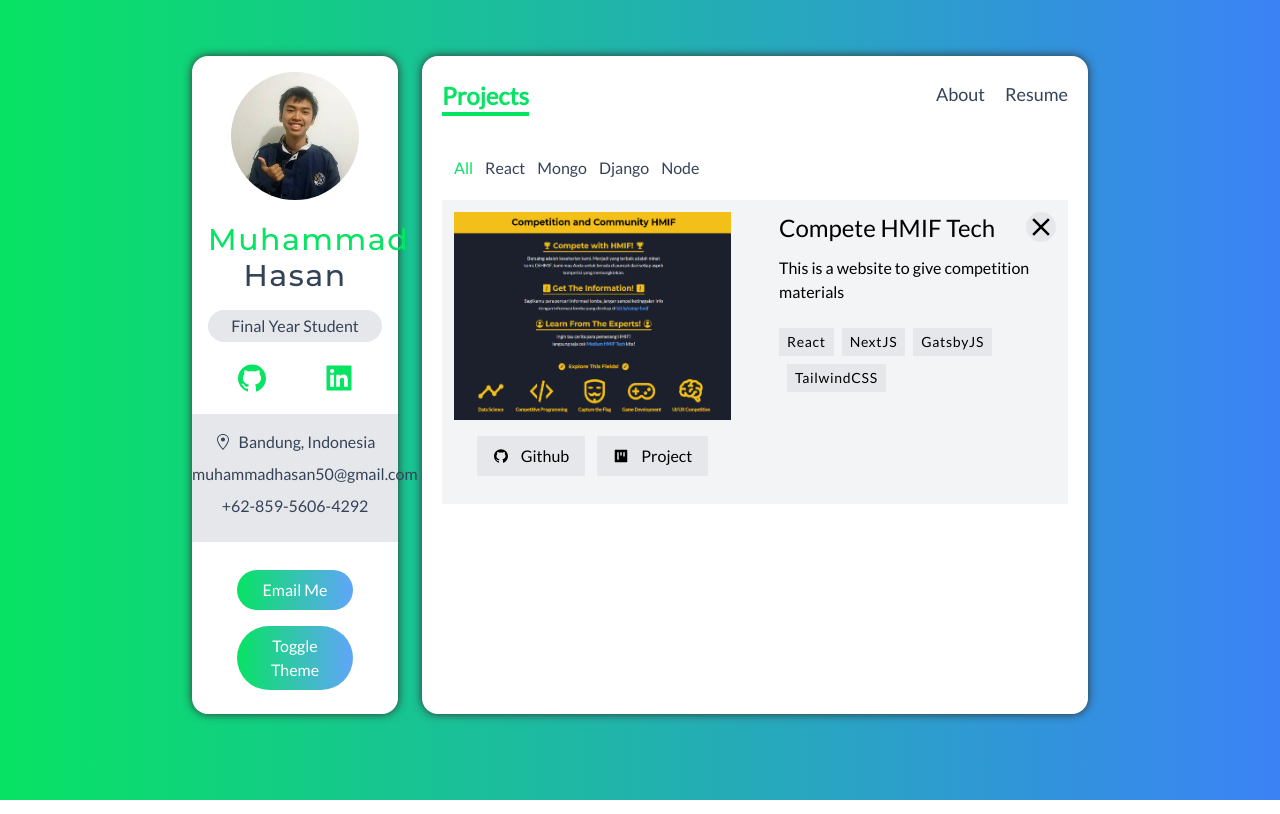
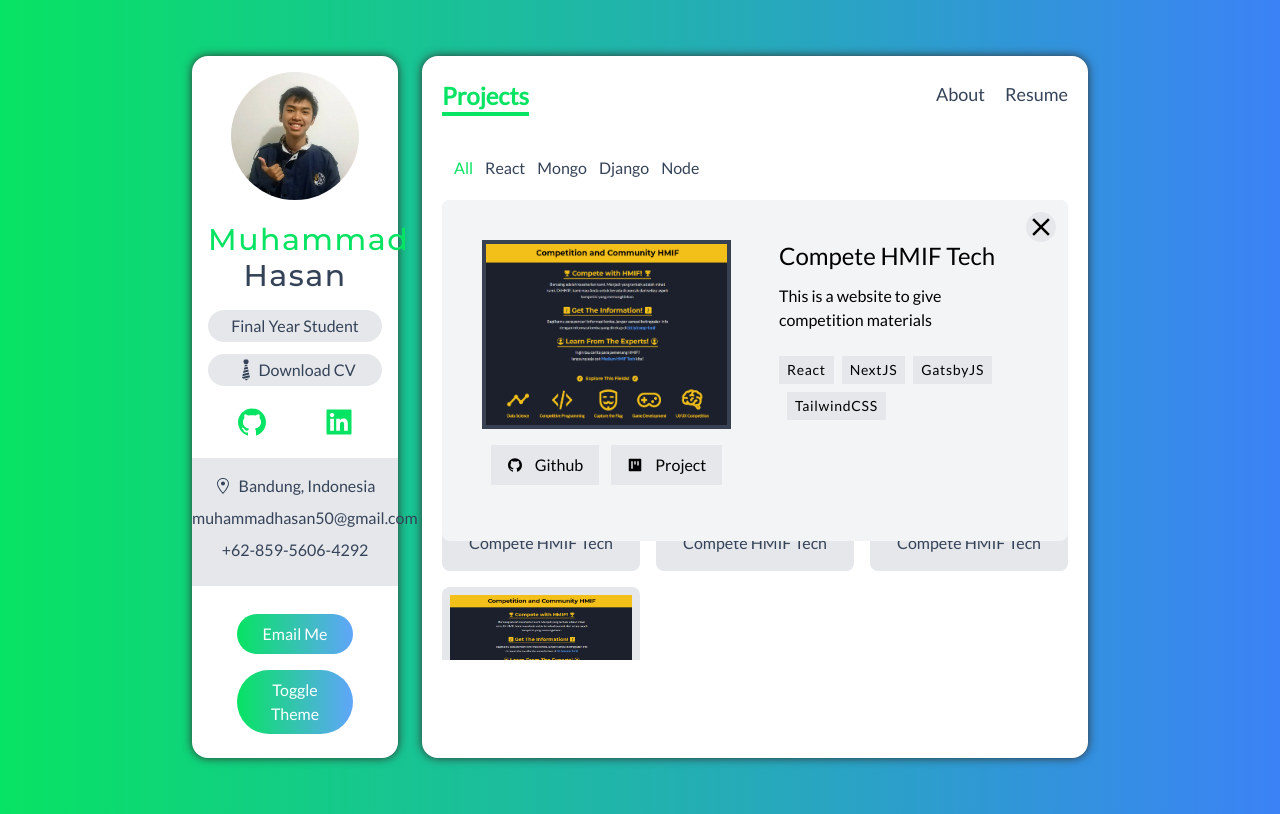
Before and after one commit to muhammadhasan01/portofolio, a Next.js app: page /projects in a window 1280 px wide. Both pictures are taken after a click on the picture 541 px from the left and 268 px from the top of the page. Built offline with nearby package versions, Linux system fonts and the light colour scheme.

Commit message:
refactor: bug fixes and add additional feature

```diff
--- a/components/ProjectCard.tsx
+++ b/components/ProjectCard.tsx
@@ -8,14 +8,17 @@ import Image from 'next/image';
 import { fadeInUp, stagger } from '../animations';
 
 const ProjectCard: FunctionComponent<{
-  project: IProject
+  project: IProject,
+  showDetail: number | null,
+  setShowDetail: (id: number | null) => void
 }> = ({
         project: {
-          name, category, deployedUrl,
+          id, name, category, deployedUrl,
           githubUrl, imagePath, description, keyTechs,
         },
+        showDetail,
+        setShowDetail,
       }) => {
-  const [showDetail, setShowDetail] = useState<boolean>(false);
 
   return (
     <div>
@@ -23,7 +26,7 @@ const ProjectCard: FunctionComponent<{
         src={imagePath}
         alt={name}
         className='cursor-pointer'
-        onClick={() => setShowDetail(true)}
+        onClick={() => setShowDetail(id)}
         width='300'
         height='200'
         layout='responsive'
@@ -31,12 +34,12 @@ const ProjectCard: FunctionComponent<{
       />
       <p className='my-2 text-center'>{name}</p>
       {
-        showDetail &&
+        showDetail === id &&
         <div className='grid md:grid-cols-2 absolute top-0 left-0 z-10
-          h-auto w-full gap-x-12 text-black bg-gray-100 dark:text-white dark:bg-dark-100 p-3'>
+          h-auto w-full gap-x-12 text-black bg-gray-100 dark:text-white dark:bg-dark-100 p-3
+          md:p-10 rounded-lg'>
           <motion.div variants={stagger} initial='initial' animate='animate'>
-            {/*<img src={imagePath} alt={name} />*/}
-            <motion.div variants={fadeInUp}>
+            <motion.div variants={fadeInUp} className='border-4 border-gray-700'>
               <Image
                 src={imagePath}
                 alt={name}
@@ -73,7 +76,7 @@ const ProjectCard: FunctionComponent<{
               ))}
             </motion.div>
           </motion.div>
-          <button onClick={() => setShowDetail(false)}
+          <button onClick={() => setShowDetail(null)}
                   className='absolute top-3 right-3 rounded-full focus:outline-none bg-gray-200 dark:bg-dark-300'
           >
             <MdClose size={30} />
--- a/components/Sidebar.tsx
+++ b/components/Sidebar.tsx
@@ -1,6 +1,8 @@
 import { AiFillGithub, AiFillLinkedin } from 'react-icons/ai';
 import { GoLocation } from 'react-icons/go';
 import { useTheme } from 'next-themes';
+import { GiTie } from 'react-icons/gi';
+
 import Image from 'next/image';
 
 const Sidebar = () => {
@@ -23,6 +25,15 @@ const Sidebar = () => {
         Hasan
       </h3>
       <p className='px-2 py-1 my-3 bg-gray-200 dark:bg-dark-700 rounded-full'>Final Year Student</p>
+      {/* Resume */}
+      <a className='flex items-center justify-center px-2 py-1 my-2
+        bg-gray-200 rounded-full cursor-pointer dark:bg-dark-700'
+         href='/assets/cv-hasan.pdf'
+         download='cv-hasan.pdf'
+      >
+        <GiTie className='w-6 h-6' />
+        <span>Download CV</span>
+      </a>
       {/*Social Icons*/}
       <div className='flex justify-around my-5 text-green w-9/12 md:w-full mx-auto'>
         <a href='https://github.com/muhammadhasan01' target='_blank'>
--- a/data.ts
+++ b/data.ts
@@ -73,6 +73,7 @@ export const tools: ISkill[] = [
 
 export const projectData: IProject[] = [
   {
+    id: 1,
     name: 'Compete HMIF Tech',
     description: 'This is a website to give competition materials',
     imagePath: '/images/compete-hmif-tech-web.png',
@@ -82,6 +83,7 @@ export const projectData: IProject[] = [
     keyTechs: ['React', 'NextJS', 'GatsbyJS', 'TailwindCSS'],
   },
   {
+    id: 2,
     name: 'Compete HMIF Tech',
     description: 'This is a website to give competition materials',
     imagePath: '/images/compete-hmif-tech-web.png',
@@ -91,6 +93,47 @@ export const projectData: IProject[] = [
     keyTechs: ['React', 'NextJS', 'GatsbyJS', 'TailwindCSS'],
   },
   {
+    id: 3,
+    name: 'Compete HMIF Tech',
+    description: 'This is a website to give competition materials',
+    imagePath: '/images/compete-hmif-tech-web.png',
+    deployedUrl: 'https://compete.hmif.tech/',
+    githubUrl: 'https://github.com/hmif-itb/compete.hmif.tech',
+    category: ['react'],
+    keyTechs: ['React', 'NextJS', 'GatsbyJS', 'TailwindCSS'],
+  },
+  {
+    id: 4,
+    name: 'Compete HMIF Tech',
+    description: 'This is a website to give competition materials',
+    imagePath: '/images/compete-hmif-tech-web.png',
+    deployedUrl: 'https://compete.hmif.tech/',
+    githubUrl: 'https://github.com/hmif-itb/compete.hmif.tech',
+    category: ['react'],
+    keyTechs: ['React', 'NextJS', 'GatsbyJS', 'TailwindCSS'],
+  },
+  {
+    id: 5,
+    name: 'Compete HMIF Tech',
+    description: 'This is a website to give competition materials',
+    imagePath: '/images/compete-hmif-tech-web.png',
+    deployedUrl: 'https://compete.hmif.tech/',
+    githubUrl: 'https://github.com/hmif-itb/compete.hmif.tech',
+    category: ['react'],
+    keyTechs: ['React', 'NextJS', 'GatsbyJS', 'TailwindCSS'],
+  },
+  {
+    id: 6,
+    name: 'Compete HMIF Tech',
+    description: 'This is a website to give competition materials',
+    imagePath: '/images/compete-hmif-tech-web.png',
+    deployedUrl: 'https://compete.hmif.tech/',
+    githubUrl: 'https://github.com/hmif-itb/compete.hmif.tech',
+    category: ['react'],
+    keyTechs: ['React', 'NextJS', 'GatsbyJS', 'TailwindCSS'],
+  },
+  {
+    id: 7,
     name: 'Compete HMIF Tech',
     description: 'This is a website to give competition materials',
     imagePath: '/images/compete-hmif-tech-web.png',
--- a/pages/projects.tsx
+++ b/pages/projects.tsx
@@ -18,6 +18,7 @@ const projects = () => {
     const filteredProject = projectData.filter(p => p.category.includes(category));
     setProjectState(filteredProject);
   };
+  const [showDetail, setShowDetail] = useState<number | null>(null);
   return (
     <motion.div
       className='px-5 py-2 overflow-y-scroll'
@@ -40,7 +41,7 @@ const projects = () => {
               className='col-span-12 sm:col-span-6 lg:col-span-4 p-2 bg-gray-200 dark:bg-dark-300 rounded-lg'
               variants={fadeInUp}
             >
-              <ProjectCard project={project} key={project.name} />
+              <ProjectCard project={project} key={project.name} showDetail={showDetail} setShowDetail={setShowDetail} />
             </motion.div>
           ))
         }
--- a/styles/globals.css
+++ b/styles/globals.css
@@ -9,3 +9,12 @@ body {
     font-family: Lato, sans-serif;
     color: #354358;
 }
+
+::-webkit-scrollbar-thumb {
+    background-image: linear-gradient(to right bottom, #07E363, #0575E6);
+}
+
+::-webkit-scrollbar {
+    width: 8px;
+    height: 8px;
+}
--- a/tailwind.config.js
+++ b/tailwind.config.js
@@ -15,17 +15,17 @@ module.exports = {
     extend: {
       colors: {
         green: {
-          DEFAULT: '#07e363',
+          DEFAULT: '#07E363',
         },
         dark: {
           DEFAULT: '#010101',
-          100: '#0a0b0e',
+          100: '#0A0B0E',
           200: '#16181D',
           300: '#16181D',
-          500: '#0f1115',
+          500: '#0F1115',
           700: '#202125',
           800: '#232428',
-          900: '#35363d',
+          900: '#35363D',
         },
       },
     },
--- a/type.ts
+++ b/type.ts
@@ -13,6 +13,7 @@ export interface ISkill {
 }
 
 export interface IProject {
+  id: number,
   name: string,
   description: string,
   imagePath: string,
```
Also changed, not shown: 1 other file (tests, documents, lock files or other folders).
